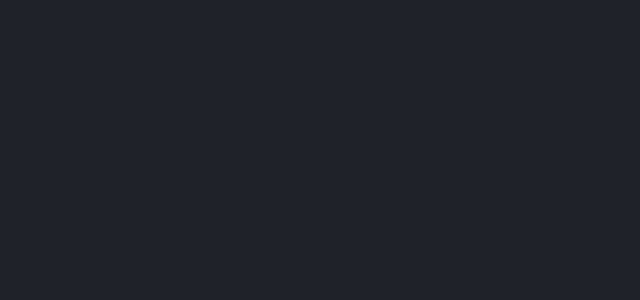
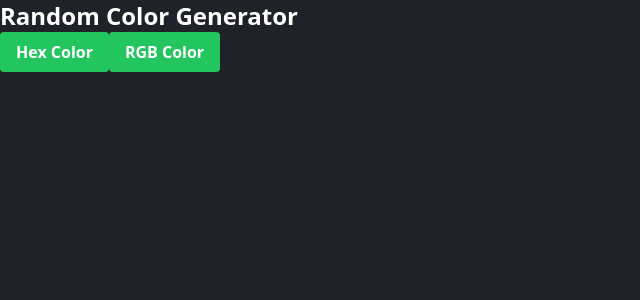
Before and after one commit to khalid-ashraf/Components-ts, a React (Vite) app: page /random-color-generator in a window 1280 px wide. Before the commit this address had no page. Shown: the top 300 px of the page, without its empty margins (0-640 px from the left). Built offline with nearby package versions, Linux system fonts and the light colour scheme.

Commit message:
created a random color generator

```diff
--- a/src/App.tsx
+++ b/src/App.tsx
@@ -1,6 +1,6 @@
 import { Route, Routes } from "react-router";
 
-import { Accordion, Home, LayoutRoute } from "./routes";
+import { Accordion, Home, LayoutRoute, RandomColorGenerator } from "./routes";
 
 const App = () => {
   return (
@@ -8,6 +8,7 @@ const App = () => {
       <Route path='/' element={<Home />} />
       <Route element={<LayoutRoute />}>
         <Route path='/accordion' element={<Accordion />} />
+        <Route path='/random-color-generator' element={<RandomColorGenerator />} />
       </Route>
     </Routes>
   );
--- a/src/index.css
+++ b/src/index.css
@@ -7,6 +7,14 @@ body {
   color: white;
 }
 
+.heading-2 {
+  @apply text-2xl font-bold;
+}
+
 .btn-link {
   @apply bg-blue-500 hover:bg-blue-700 text-white font-bold py-2 px-4 rounded;
 }
+
+.btn-primary {
+  @apply bg-green-500 hover:bg-green-700 text-white font-bold py-2 px-4 rounded;
+}
--- a/src/routes/Accordion.tsx
+++ b/src/routes/Accordion.tsx
@@ -82,9 +82,10 @@ const Accordion: React.FC = () => {
 
     setSelected(+index);
   };
+
   return (
     <div className='flex flex-col justify-center items-center gap-4'>
-      <h3 className='text-2xl font-bold'>Accordion</h3>
+      <h2 className='heading-2'>Accordion</h2>
 
       <div className='flex flex-col w-[700px] gap-5' onClick={handleClick}>
         {accordionContent.map((accordionItem, accordionItemId) => {
--- a/src/routes/Home.tsx
+++ b/src/routes/Home.tsx
@@ -15,6 +15,9 @@ const Home: React.FC = () => {
         <Link to='/accordion'>
           <button className='btn-link'>Accordion</button>
         </Link>
+        <Link to='/random-color-generator'>
+          <button className='btn-link'>Random Color Generator</button>
+        </Link>
       </div>
     </div>
   );
--- /dev/null
+++ b/src/routes/RandomColorGenerator.tsx
@@ -0,0 +1,54 @@
+import { useState } from "react";
+
+const RandomColorGenerator: React.FC = () => {
+  const [typeOfColor, setTypeOfColor] = useState<string>("hex");
+  const [color, setColor] = useState<string | undefined>();
+
+  const generateRandomHexColor = (): string => {
+    const letters: string = "0123456789abcdef";
+    let color: string = "#";
+    for (let i = 0; i < 6; i++) {
+      color += letters[Math.floor(Math.random() * 16)];
+    }
+
+    return color;
+  };
+
+  const generateRandomRGBColor = (): string => {
+    const numGenerator = (): number => Math.floor(Math.random() * 255);
+
+    const r = numGenerator();
+    const g = numGenerator();
+    const b = numGenerator();
+
+    return `rgb(${r},${g},${b})`;
+  };
+
+  const handleClick = (type: string): void => {
+    setColor(type === "hex" ? generateRandomHexColor() : generateRandomRGBColor());
+  };
+
+  return (
+    <div className='flex flex-col justify-center items-center'>
+      <h2 className='heading-2 mb-5'>Random Color Generator</h2>
+
+      <div className='flex gap-4 '>
+        <button className='btn-primary' onClick={() => handleClick("hex")}>
+          Hex Color
+        </button>
+
+        <button className='btn-primary' onClick={() => handleClick("rgb")}>
+          RGB Color
+        </button>
+      </div>
+
+      <div
+        className='w-[300px] h-[300px] border-2 border-solid border-white mt-5'
+        style={{ backgroundColor: color }}
+      ></div>
+
+      {color && <p className='mt-4 text-xl'>Color: {color}</p>}
+    </div>
+  );
+};
+export default RandomColorGenerator;
--- a/src/routes/index.ts
+++ b/src/routes/index.ts
@@ -1,5 +1,6 @@
 import Accordion from "./Accordion";
 import Home from "./Home";
 import LayoutRoute from "./LayoutRoute";
+import RandomColorGenerator from "./RandomColorGenerator";
 
-export { Accordion, Home, LayoutRoute };
+export { Accordion, Home, LayoutRoute, RandomColorGenerator };
```
